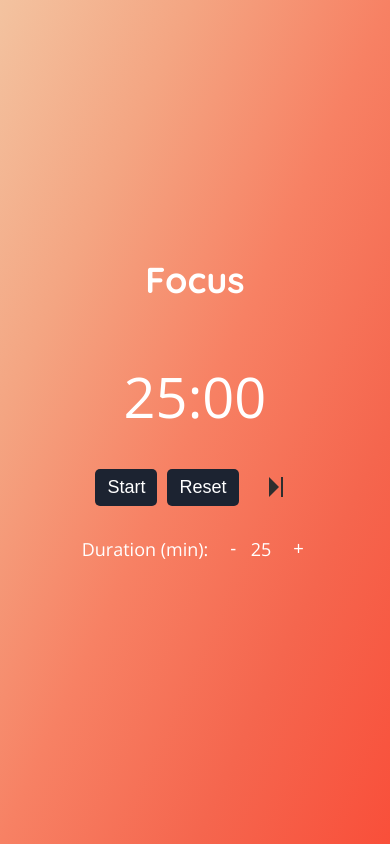
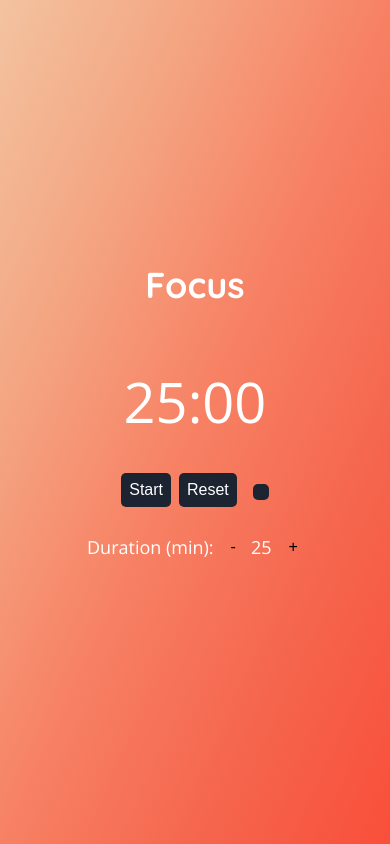
Before and after one commit to valentinminkov/moodpom, a React (Create React App) app: page / in a window 390 px wide. Built offline with nearby package versions, Linux system fonts and the light colour scheme.

Commit message:
adjust button

```diff
--- a/src/components/Button/Button.jsx
+++ b/src/components/Button/Button.jsx
@@ -1,17 +1,9 @@
-import styles from "./Button.module.css";
+import styles from "./Button.module.scss";
 
 export const BUTTON_THEME = {
   PRIMARY: "primary",
   SECONDARY: "secondary",
-};
-
-const renderEndFlagButton = () => {
-  return (
-    <div className={`${styles["end-flag-button-container"]}`}>
-      <div className={`${styles["end-flag-button-flag"]}`}></div>
-      <div className={`${styles["end-flag-button-line"]}`}></div>
-    </div>
-  );
+  ICON: "icon",
 };
 
 const Button = ({
@@ -19,19 +11,14 @@ const Button = ({
   content,
   className,
   theme = BUTTON_THEME.PRIMARY,
-  isEndFlagButton = false,
 }) => {
-  const classes = isEndFlagButton
-    ? `${styles.button} ${styles["end-flag-button"]}`
-    : `${styles.button} ${className ?? ""} ${
-        isEndFlagButton ? `${styles["end-flag-button"]}` : ""
-      } ${styles[`button-${theme}`]}`;
-
-  const buttonContent = isEndFlagButton ? renderEndFlagButton() : content;
+  const classes = `${styles.button} ${className ?? ""} ${
+    styles[`button-${theme}`]
+  }`;
 
   return (
     <button className={classes} onClick={onClick}>
-      {buttonContent}
+      {content}
     </button>
   );
 };
--- /dev/null
+++ b/src/components/Button/Button.module.scss
@@ -0,0 +1,71 @@
+@mixin large-padding-and-margin {
+  padding: 8px;
+  margin: 16px;
+}
+
+.button {
+  font-size: 24px;
+
+  border-radius: 5px;
+  border: none;
+  cursor: pointer;
+  transition: background-color 0.2s ease-in-out;
+}
+
+/* TO DO Themes can be separated better with scss */
+.button-primary {
+  @include large-padding-and-margin;
+  color: #ffffff;
+  background-color: #1c2331;
+}
+
+.button-secondary {
+  font-size: 32px;
+  @include large-padding-and-margin;
+  transition: color 0.3s ease-in-out;
+}
+
+.button-primary:hover {
+  background-color: #8db6d7;
+}
+
+.button-secondary:hover {
+  color: #8db6d7;
+}
+
+.button-secondary {
+  background-color: transparent;
+}
+
+.button-icon {
+  background-color: transparent;
+  div {
+    width: 40px;
+    height: 40px;
+    svg {
+      width: 100%;
+      height: 100%;
+      display: inline-block;
+      transition: color 0.3s ease-in-out, fill 0.3s ease-in-out;
+    }
+    &:hover {
+      color: green;
+      fill: green;
+    }
+  }
+}
+
+@media (max-width: 768px) {
+  .button-primary,
+  .button-secondary {
+    font-size: 20px;
+    margin: 4px;
+  }
+}
+
+@media (max-width: 576px) {
+  .button-primary,
+  .button-secondary {
+    font-size: 16px;
+  }
+}
```
